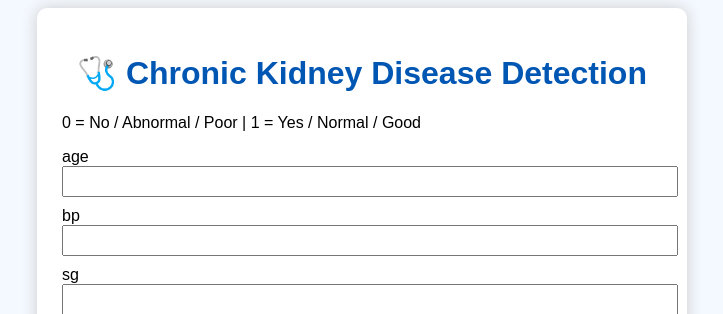
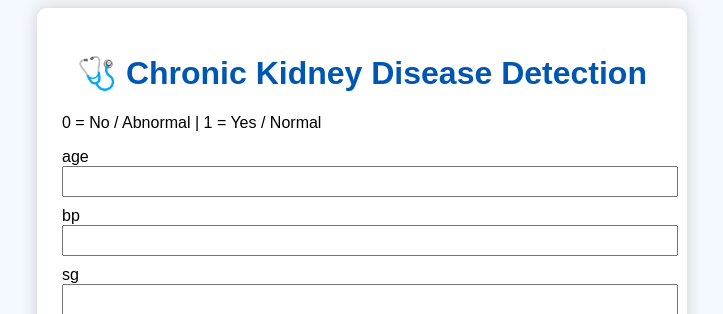
Before and after one commit to Pranavreddyedula/ckd-render-ui, a Flask app: page / in a window 1280 px wide. Shown: the top 314 px of the page, without its empty margins (278-1001 px from the left). Run offline with Flask 3, Linux system fonts and the light colour scheme; parts of the project's set-up code (start-up, migrations or seed data) failed here and were passed over.

Commit message:
Update index.html

```diff
--- a/templates/index.html
+++ b/templates/index.html
@@ -7,7 +7,7 @@
 <body>
 <div class="container">
     <h1>🩺 Chronic Kidney Disease Detection</h1>
-    <p>0 = No / Abnormal / Poor | 1 = Yes / Normal / Good</p>
+    <p>0 = No / Abnormal | 1 = Yes / Normal</p>
 
     <form action="/predict" method="post">
         {% for f in features %}
```
